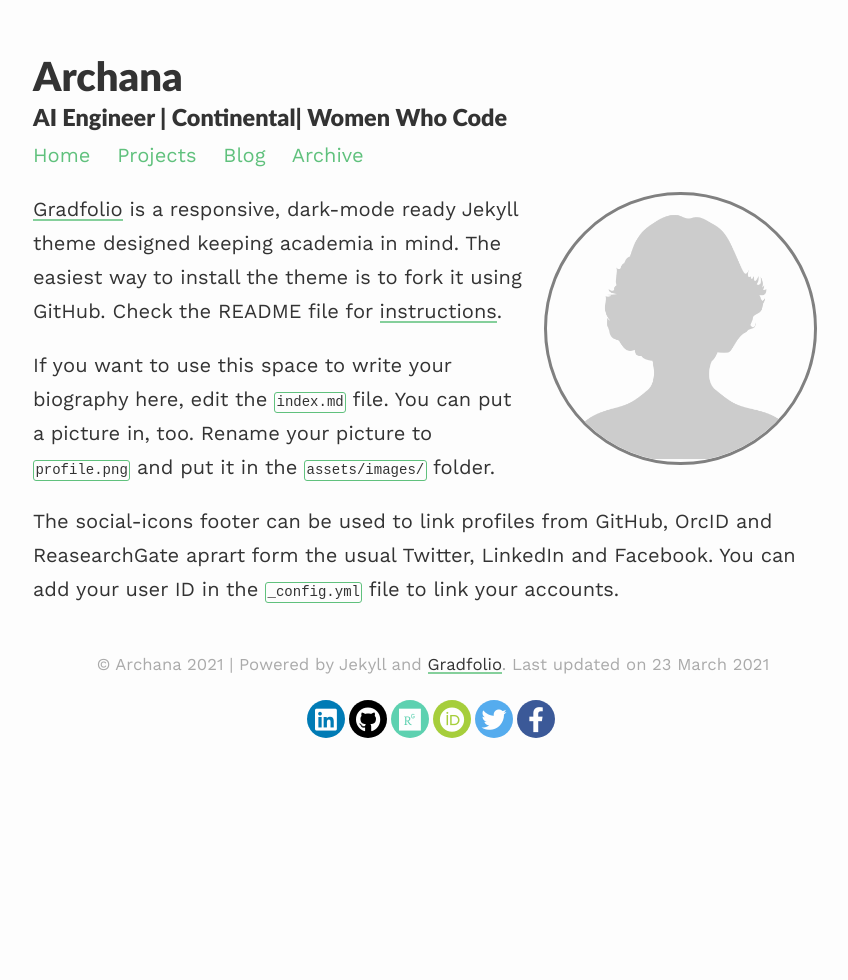
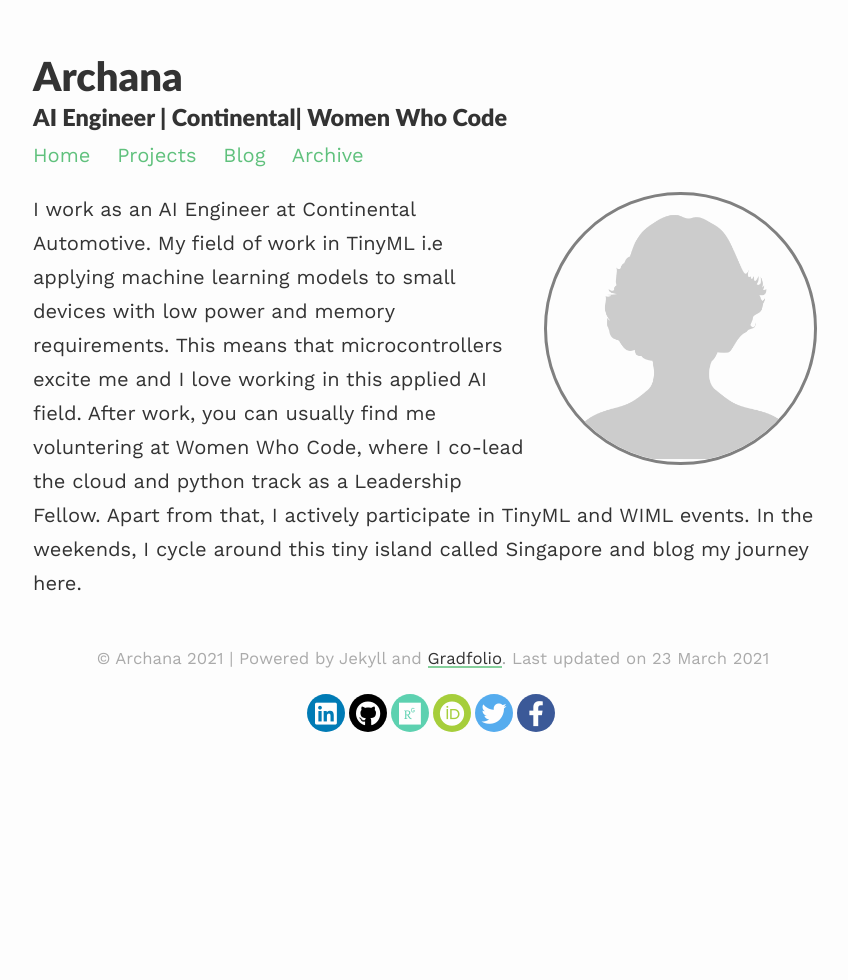
Before and after one commit to varchanaiyer/gradportfolio, a Jekyll site: the page built from index.md, in a window 1280 px wide. Shown: the whole page, without its empty margins (207-1055 px from the left). Built offline with Jekyll 4.4.1, drawn with Linux system fonts in a browser that asks for light colours; nearby versions of some CDN libraries.

Commit message:
Update index.md

```diff
--- a/index.md
+++ b/index.md
@@ -7,8 +7,7 @@ profile:
 published: true
 ---
 
-[Gradfolio](https://github.com/jitinnair1/gradfolio){:target="_blank"} is a responsive, dark-mode ready Jekyll theme designed keeping academia in mind. The easiest way to install the theme is to fork it using GitHub. Check the README file for [instructions](https://github.com/jitinnair1/gradfolio#installation){:target="_blank"}.
-
-If you want to use this space to write your biography here, edit the `index.md` file. You can put a picture in, too. Rename your picture to `profile.png` and put it in the `assets/images/` folder.
-
-The social-icons footer can be used to link profiles from GitHub, OrcID and ReasearchGate aprart form the usual Twitter, LinkedIn and Facebook. You can add your user ID in the `_config.yml` file to link your accounts.
+I work as an AI Engineer at Continental Automotive.
+My field of work in TinyML i.e applying machine learning models to small devices with low power and memory requirements. This means that microcontrollers excite me and I love working in this applied AI field.
+After work, you can usually find me voluntering at Women Who Code, where I co-lead the cloud and python track as a Leadership Fellow. Apart from that, I actively participate in TinyML and WIML events.
+In the weekends, I cycle around this tiny island called Singapore and blog my journey here.
```
